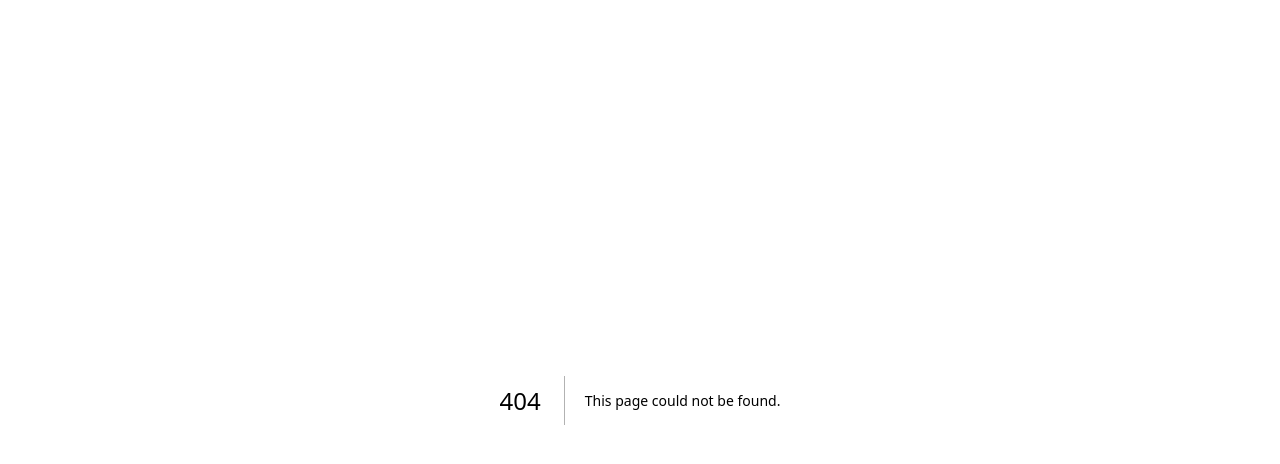
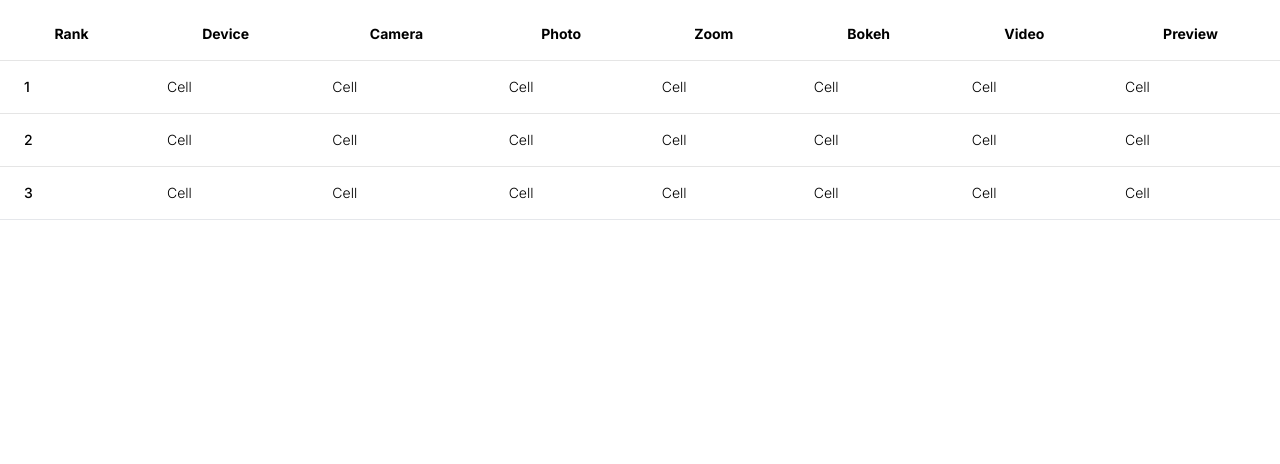
Before and after one commit to louis-27/hapemu-www, a Next.js app: page /camera in a window 1280 px wide. Before the commit this address had no page. Shown: the top 464 px of the page. Built offline with nearby package versions, Linux system fonts and the light colour scheme.

Commit message:
Camera Started
Process of making the table

```diff
--- /dev/null
+++ b/src/app/camera/page.tsx
@@ -0,0 +1,63 @@
+export default function Page() {
+    return (
+        <main className="bg-white min-h-screen text-black">
+            <div className="flex flex-col overflow-x-auto">
+                <div className="sm:-mx-6 lg:-mx-8">
+                    <div className="inline-block min-w-full py-2 sm:px-6 lg:px-8">
+                        <div className="overflow-x-auto">
+                            <table
+                                className="min-w-full text-start text-sm font-light text-surface">
+                                <thead
+                                    className="border-b border-neutral-200 font-medium dark:border-white/10">
+                                    <tr>
+                                        <th scope="col" className="px-6 py-4">Rank</th>
+                                        <th scope="col" className="px-6 py-4">Device</th>
+                                        <th scope="col" className="px-6 py-4">Camera</th>
+                                        <th title="Evaluates the main camera performances for capturing still images in various lighting environments"
+                                        scope="col" className="px-6 py-4">Photo</th>
+                                        <th title="" scope="col" className="px-6 py-4">Zoom</th>
+                                        <th scope="col" className="px-6 py-4">Bokeh</th>
+                                        <th scope="col" className="px-6 py-4">Video</th>
+                                        <th scope="col" className="px-6 py-4">Preview</th>
+                                    </tr>
+                                </thead>
+                                <tbody>
+                                    <tr className="border-b border-neutral-200 dark:border-white/10">
+                                        <td className="whitespace-nowrap px-6 py-4 font-medium">1</td>
+                                        <td className="whitespace-nowrap px-6 py-4">Cell</td>
+                                        <td className="whitespace-nowrap px-6 py-4">Cell</td>
+                                        <td className="whitespace-nowrap px-6 py-4">Cell</td>
+                                        <td className="whitespace-nowrap px-6 py-4">Cell</td>
+                                        <td className="whitespace-nowrap px-6 py-4">Cell</td>
+                                        <td className="whitespace-nowrap px-6 py-4">Cell</td>
+                                        <td className="whitespace-nowrap px-6 py-4">Cell</td>
+                                    </tr>
+                                    <tr className="border-b border-neutral-200 dark:border-white/10">
+                                        <td className="whitespace-nowrap px-6 py-4 font-medium ">2</td>
+                                        <td className="whitespace-nowrap px-6 py-4">Cell</td>
+                                        <td className="whitespace-nowrap px-6 py-4">Cell</td>
+                                        <td className="whitespace-nowrap px-6 py-4">Cell</td>
+                                        <td className="whitespace-nowrap px-6 py-4">Cell</td>
+                                        <td className="whitespace-nowrap px-6 py-4">Cell</td>
+                                        <td className="whitespace-nowrap px-6 py-4">Cell</td>
+                                        <td className="whitespace-nowrap px-6 py-4 ">Cell</td>
+                                    </tr>
+                                    <tr className="border-b ">
+                                        <td className="whitespace-nowrap px-6 py-4 font-medium ">3</td>
+                                        <td className="whitespace-nowrap px-6 py-4">Cell</td>
+                                        <td className="whitespace-nowrap px-6 py-4">Cell</td>
+                                        <td className="whitespace-nowrap px-6 py-4">Cell</td>
+                                        <td className="whitespace-nowrap px-6 py-4">Cell</td>
+                                        <td className="whitespace-nowrap px-6 py-4">Cell</td>
+                                        <td className="whitespace-nowrap px-6 py-4">Cell</td>
+                                        <td className="whitespace-nowrap px-6 py-4">Cell</td>
+                                    </tr>
+                                </tbody>
+                            </table>
+                        </div>
+                    </div>
+                </div>
+            </div>
+        </main>
+    );
+}
```
